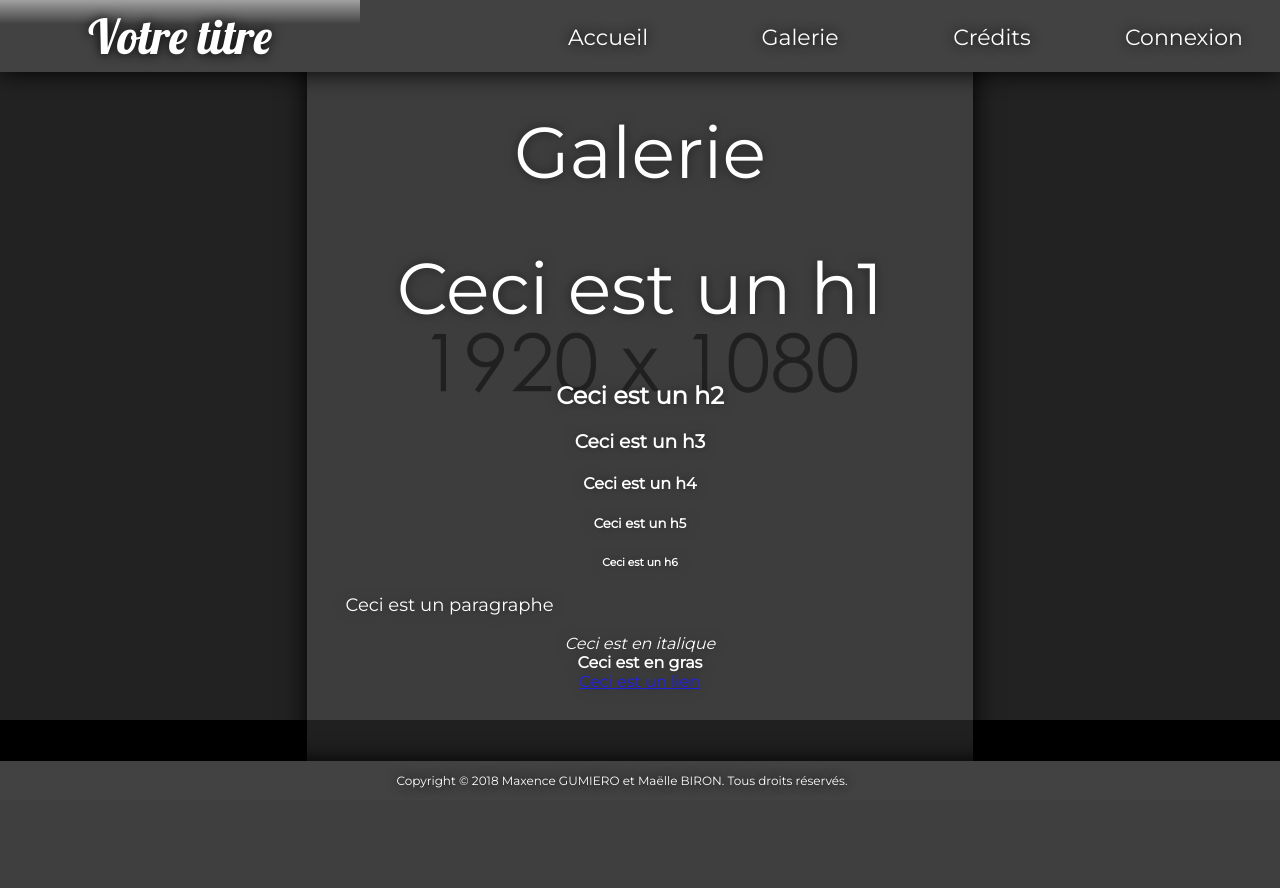
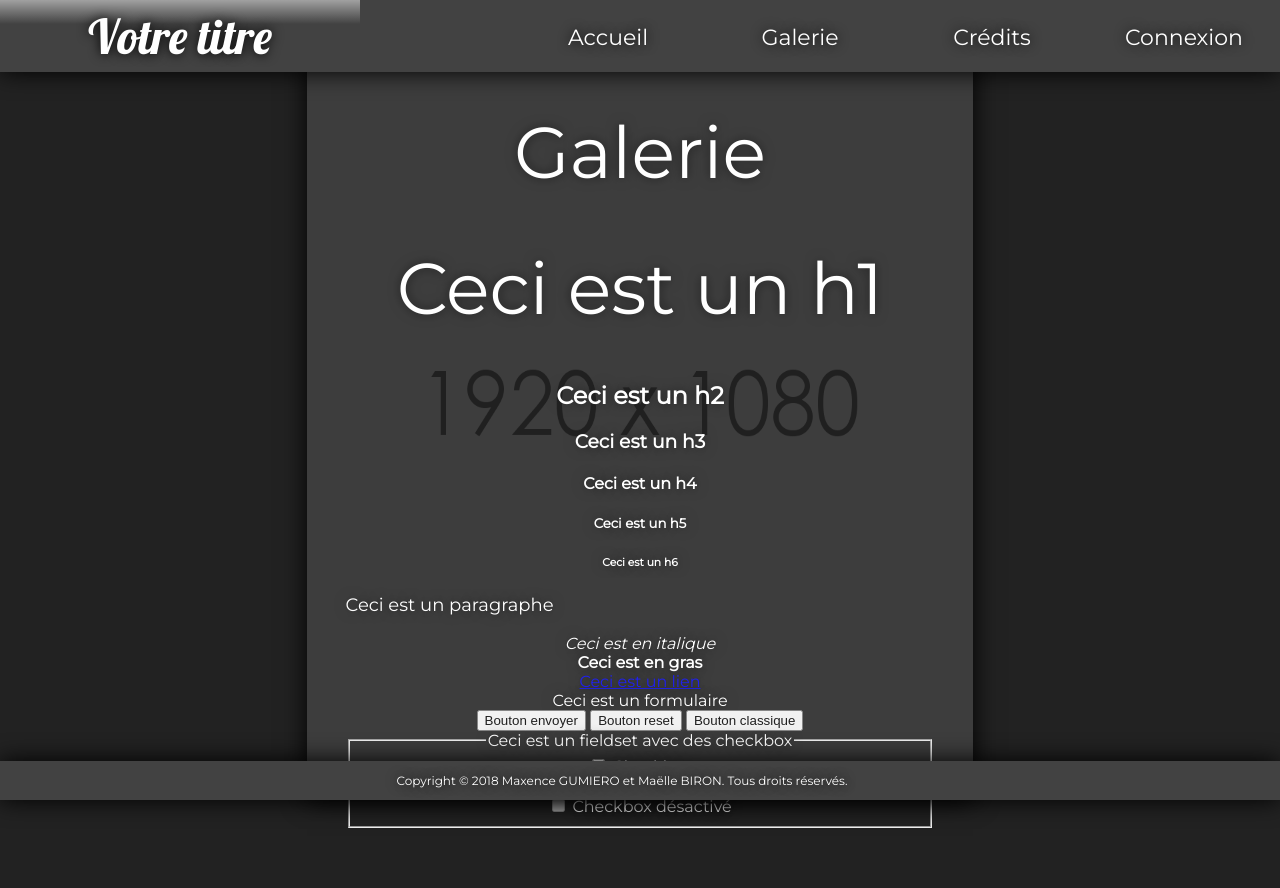
Before and after one commit to hanonminione/templateBootstrap, a PHP site: page /gallery.php in a window 1280 px wide. Before the commit the page ends 788 px from the top, so only its background shows below. Run offline with PHP 8.4, Linux system fonts and the light colour scheme.

Commit message:
formulaire

```diff
--- a/gallery.php
+++ b/gallery.php
@@ -16,6 +16,20 @@ include 'header.html';
 <i>Ceci est en italique</i> <br />
 <b>Ceci est en gras</b> <br />
 <a href="#">Ceci est un lien</a> <br />
+
+<form>
+    <legend>Ceci est un formulaire</legend>
+    <input type="submit" value="Bouton envoyer" />
+    <input type="reset" value="Bouton reset" />
+    <input type="button" value="Bouton classique" />
+    <fieldset>
+        <legend>Ceci est un fieldset avec des checkbox</legend>
+        <input type="checkbox" value="ON" /> Checkbox <br/>
+        <input type="checkbox" value="ON" checked="checked" /> Checkbox sélectionné <br />
+        <input type="checkbox" value="ON" disabled="disabled" /> Checkbox désactivé <br/>
+    </fieldset>
+
+</form>
 <?php
 
 include 'footer.html';
```
